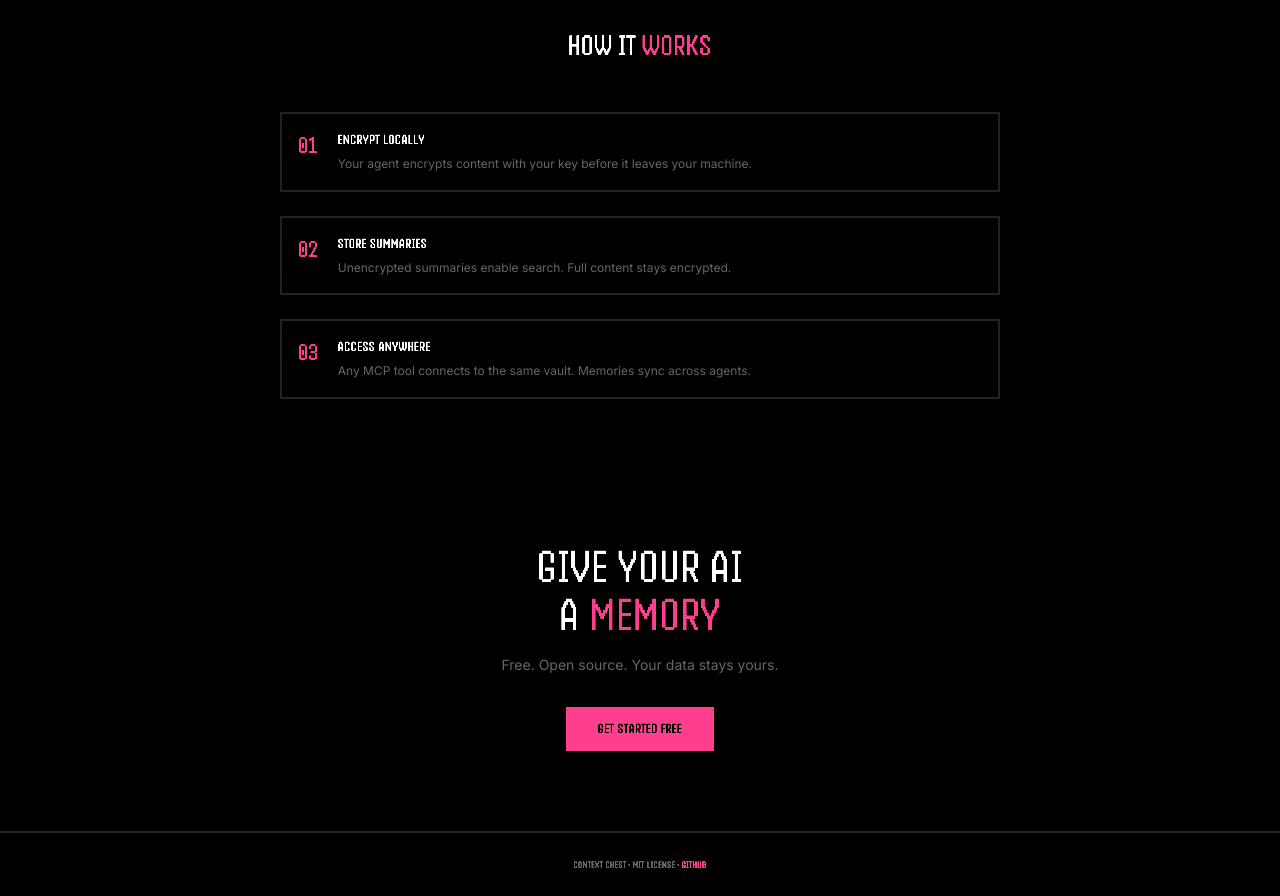
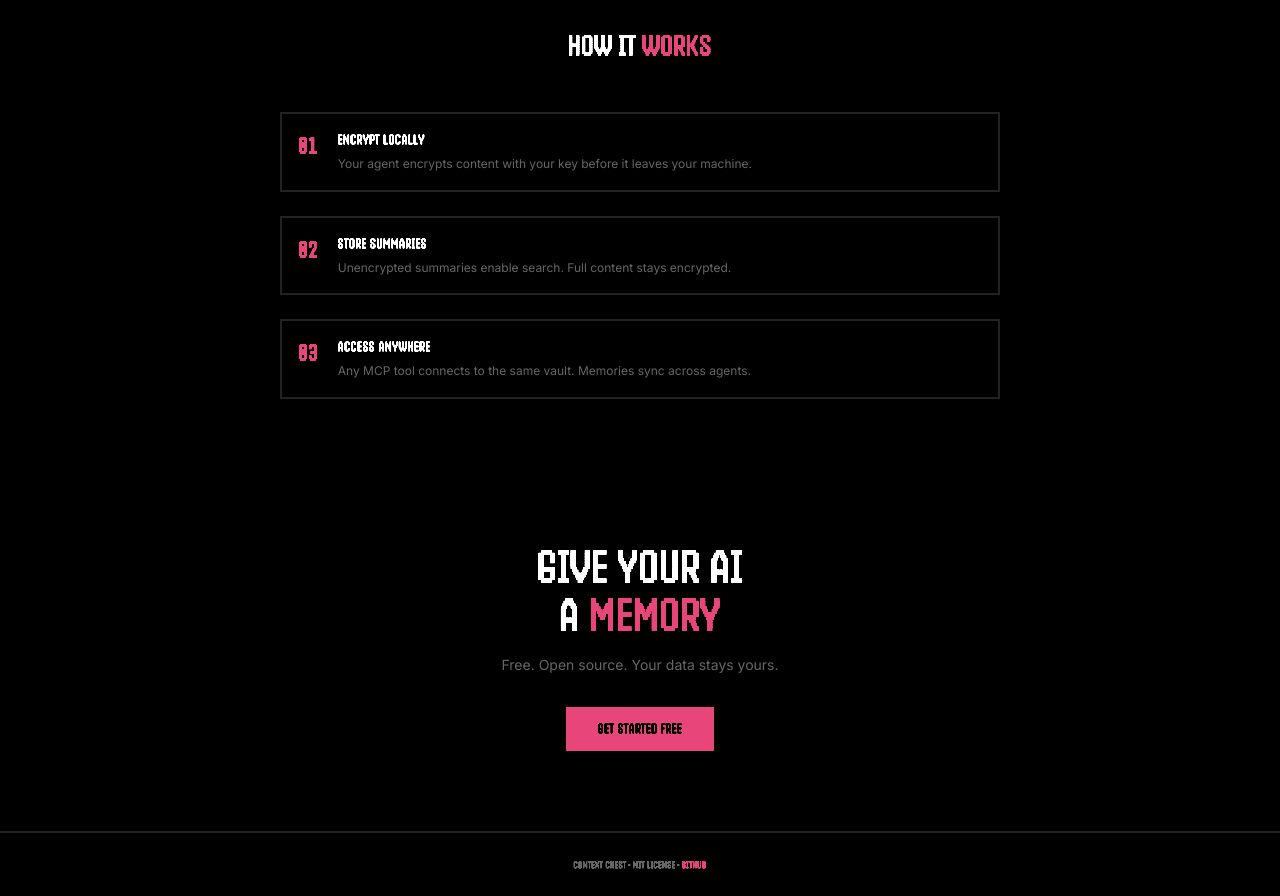
Before and after one commit to fuckupic/context-chest, a React (Vite) app in the folder packages/pwa/: page / in a window 1280 px wide. Shown: the part 1500-2396 px from the top of the page. Built offline with nearby package versions, Linux system fonts and the light colour scheme.

Commit message:
feat: use Handjet Bold, adjust pink to warmer #e8457a

```diff
--- a/packages/pwa/src/index.css
+++ b/packages/pwa/src/index.css
@@ -30,6 +30,12 @@
 }
 
 @tailwind base;
+
+@layer base {
+  .font-pixel {
+    font-weight: 700;
+  }
+}
 @tailwind components;
 @tailwind utilities;
 
@@ -61,7 +67,7 @@ body {
 }
 
 ::selection {
-  background: rgba(255, 62, 142, 0.3);
+  background: rgba(232, 69, 122, 0.3);
   color: #fff;
 }
 
@@ -81,9 +87,9 @@ body {
 }
 
 .pixel-border-pink {
-  border: 2px solid rgba(255, 62, 142, 0.3);
+  border: 2px solid rgba(232, 69, 122, 0.3);
   box-shadow:
-    2px 2px 0 0 rgba(255, 62, 142, 0.15);
+    2px 2px 0 0 rgba(232, 69, 122, 0.15);
 }
 
 /* Stagger animations */
--- a/packages/pwa/tailwind.config.ts
+++ b/packages/pwa/tailwind.config.ts
@@ -15,10 +15,10 @@ const config: Config = {
           sub: '#999999',
           text: '#cccccc',
           white: '#ffffff',
-          pink: '#ff3e8e',
-          'pink-dim': '#cc2a6e',
-          'pink-glow': 'rgba(255, 62, 142, 0.1)',
-          'pink-border': 'rgba(255, 62, 142, 0.25)',
+          pink: '#e8457a',
+          'pink-dim': '#c93865',
+          'pink-glow': 'rgba(232, 69, 122, 0.1)',
+          'pink-border': 'rgba(232, 69, 122, 0.25)',
         },
       },
       fontFamily: {
```
